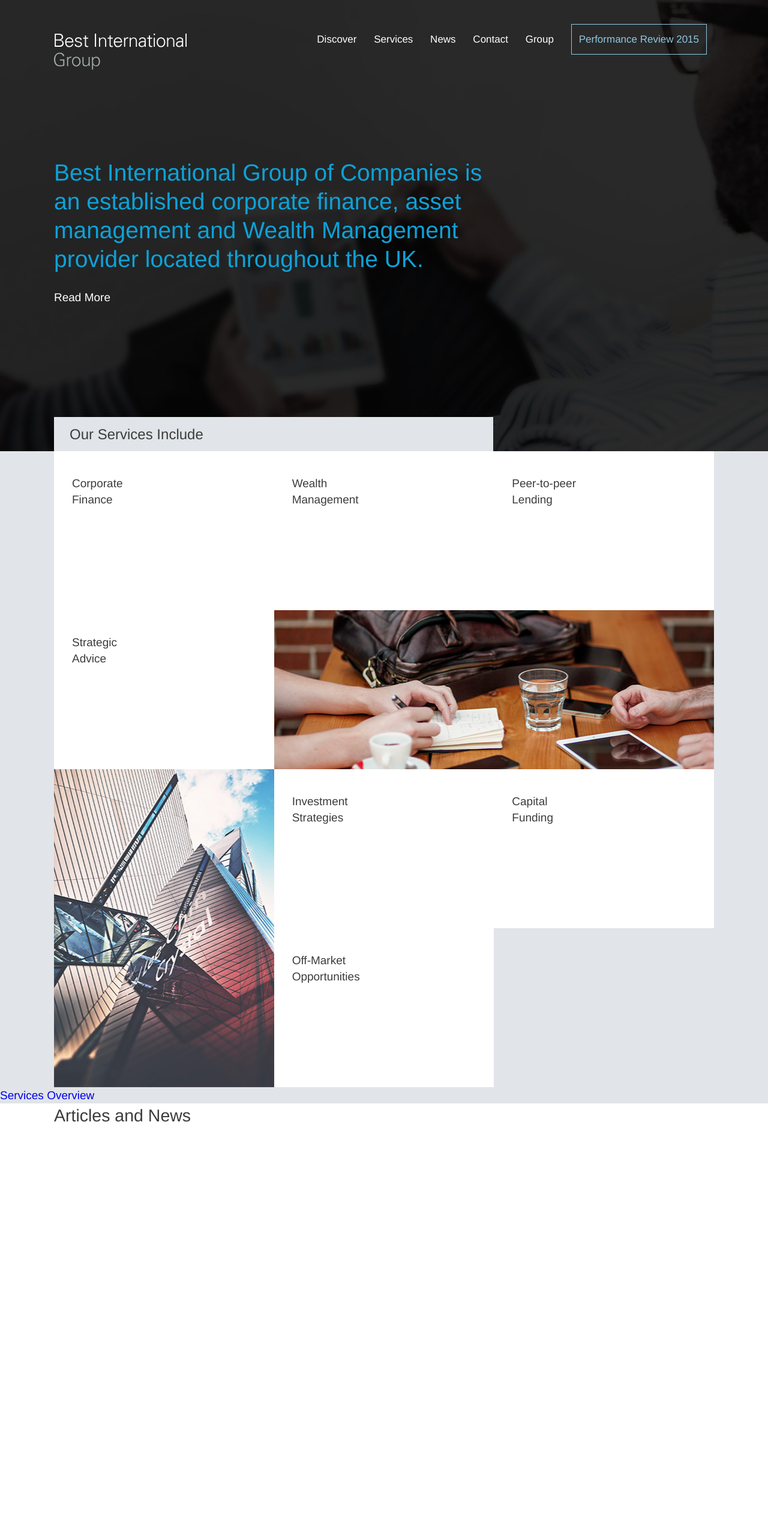
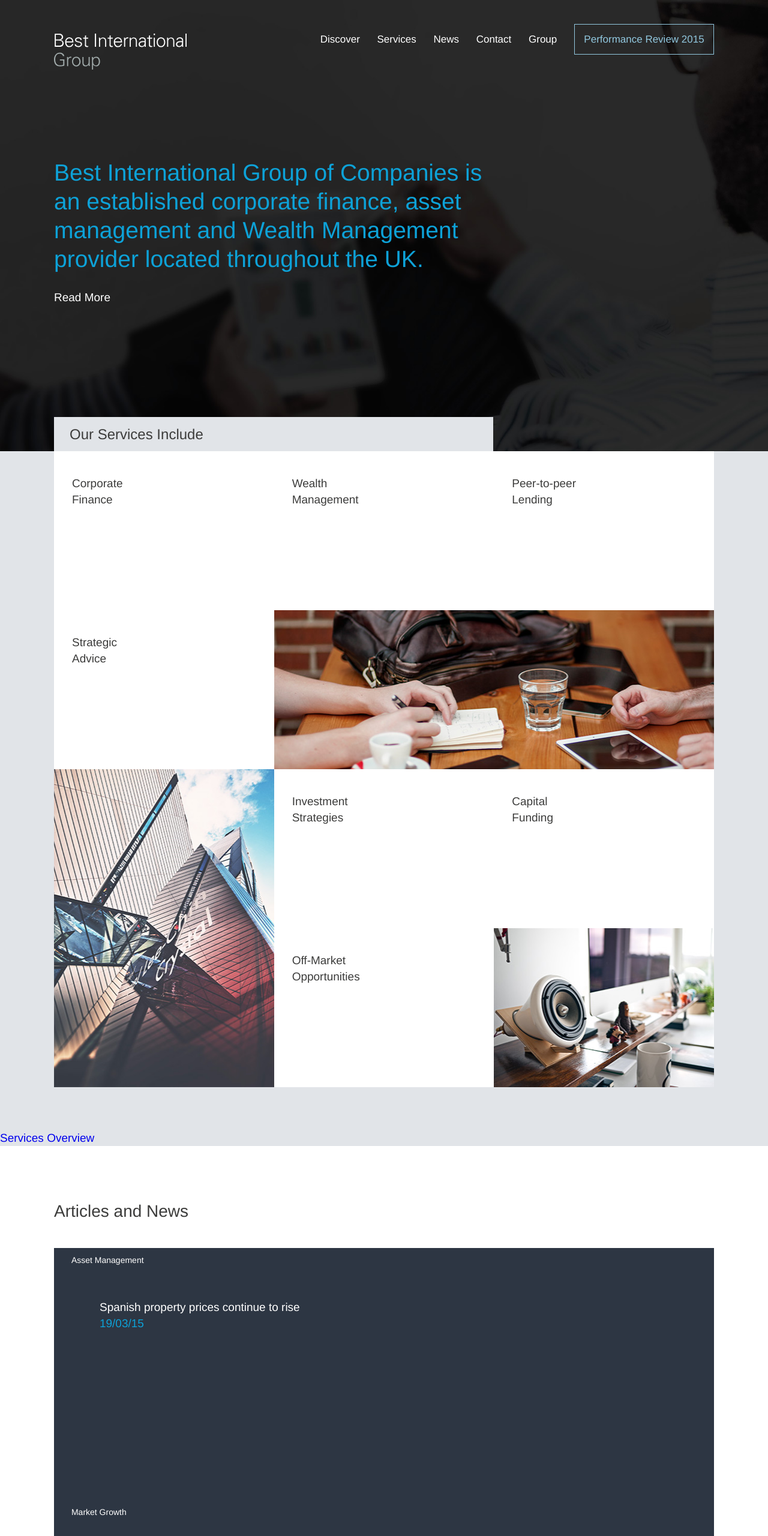
Before and after one commit to lsatdown/best-i, a website: page index.html in a window 1280 px wide. Shown: the top 2560 px of the page at 60% size. Before the commit the page ends 1903 px from the top, so only its background shows below. Drawn offline with nearby package versions, Linux system fonts and the light colour scheme; files that its build step writes are made by us from their sources; a script that the page names is missing; files whose address does not match are found by name.

Commit message:
Added markup for articles section, carousel and added styling.

```diff
--- a/index.html
+++ b/index.html
@@ -69,7 +69,7 @@
                             <li class="grid__column"><a href="#">Investment <br>Strategies</a></li>
                             <li class="grid__column"><a href="#">Capital <br>Funding</a></li>
                             <li class="grid__column"><a href="#">Off-Market <br>Opportunities</a></li>
-                            <li class="grid__column grid__column--image signage"></li>
+                            <li class="grid__column grid__column--image office"></li>
                         </ul>
 
                     </div>
@@ -82,14 +82,45 @@
 
                     <div class="articles__inner container">
 
-                        <h2>Articles and News</h2>
+                        <h2 class="articles__title">Articles and News</h2>
 
-                        <div class="post-carousel posts" id="post-carousel">
+                        <div class="post-carousel-container">
+                            <div class="post-carousel posts" id="post-carousel">
 
-                            <div class="posts__item"></div>
-                            <div class="posts__item"></div>
-                            <div class="posts__item"></div>
+                                <div class="post-carousel__item">
+                                    <a href="#" title="Spanish property prices continue to rise">
+                                        <p class="post-category">Asset Management</p>
+                                        <div class="post-thumbnail"></div>
+                                        <header class="post-header">
+                                            <h3 class="post-title">Spanish property prices continue to rise</h3>
+                                            <time class="post-timestamp" datetime="">19/03/15</time>
+                                        </header>
+                                    </a>
+                                </div>
 
+                                <div class="post-carousel__item">
+                                    <a href="#" title="High rental yields investors to Dubai">
+                                        <p class="post-category">Market Growth</p>
+                                        <div class="post-thumbnail"></div>
+                                        <header class="post-header">
+                                            <h3 class="post-title">High rental yields investors to Dubai</h3>
+                                            <time class="post-timestamp" datetime="">17/03/15</time>
+                                        </header>
+                                    </a>
+                                </div>
+
+                                <div class="post-carousel__item">
+                                    <a href="#" title="Average UK property priceshare set to rise by up to 25 per cent">
+                                        <p class="post-category">Asset Management</p>
+                                        <div class="post-thumbnail"></div>
+                                        <header class="post-header">
+                                            <h3 class="post-title">Average UK property priceshare set to rise by up to 25 per cent</h3>
+                                            <time class="post-timestamp" datetime="">11/03/15</time>
+                                        </header>
+                                    </a>
+                                </div>
+
+                            </div>
                         </div>
 
                     </div>
--- a/scripts/all.js
+++ b/scripts/all.js
@@ -3,16 +3,17 @@
 var $ = require('jQuery');
 var owl = require('owlCarousel');
 
-$('#posts-carousel').owlCarousel({
-    items: 1,
+$('#post-carousel').owlCarousel({
     loop: true,
     reponsiveClass: true,
+    autoplay: true,
     responsive: {
         0: {
             items: 1,
         },
         800: {
             items: 3,
+            dots: false,
         }
     }
 });
--- a/styles/generic/_typography.scss
+++ b/styles/generic/_typography.scss
@@ -18,6 +18,7 @@
     @include type-setting(19, 27);
     color: color-fetch(dark-grey);
     @include cleartext();
+    text-rendering: optimizeLegibility;
 }
 
 a {
--- a/styles/layout/_header.scss
+++ b/styles/layout/_header.scss
@@ -69,6 +69,7 @@
     .main-navigation {
         @include type-setting(17, 25, 19);
         float: right;
+        width: percentage(732/1100);
     }
 
     .navigation-list {
@@ -78,19 +79,34 @@
 
     .navigation-list__item {
         display: inline-block;
+        padding: 0 percentage(12/732);
 
         a {
-            padding: 0 12px;
+            transition: 0.3s ease;
+
+            &:hover {
+                color: color-fetch(sky-blue);
+            }
         }
 
         &--cta {
+            padding: 0 0 0 percentage(12/732);
+            width: percentage(245/732);
 
             a {
-                padding: 12px;
-                margin: -12px 12px 0;
+                padding: relative-sizing(12) 0;
+                margin: -12px 0 0;
                 color: color-fetch(turqoise);
                 border: 1px solid currentcolor;
                 display: inline-block;
+                width: 100%;
+                text-align: center;
+
+                &:hover {
+                    color: color-fetch(white);
+                    background: color-fetch(sky-blue);
+                    border-color: color-fetch(sky-blue);
+                }
             }
 
         }
--- a/styles/layout/_main.scss
+++ b/styles/layout/_main.scss
@@ -17,7 +17,7 @@
 }
 
 .grid {
-    margin-top: relative-sizing(-48);
+    margin: relative-sizing(-48) 0 relative-sizing(51);
 }
 
 .grid__column {
@@ -59,12 +59,48 @@
     background: url('../images/office.jpg') center center no-repeat transparent;
 }
 
+.articles__inner {
+    margin-top: relative-sizing(60);
+}
+
+.articles__title {
+    @include type-setting(22, 26, 19);
+    margin-bottom: relative-sizing(60);
+}
+
 .post-carousel {
-
+    margin-bottom: relative-sizing(138);
 }
 
 .post-carousel__item {
     background: color-fetch(darker-grey);
+    height: 420px;
+    display: flex;
+
+    a {
+        color: #fff;
+        flex: 1;
+    }
+
+    .post-category {
+        @include type-setting(14, 41, 19);
+        height: 41px;
+        padding: 0 percentage(12/456);
+    }
+
+    .post-header {
+        padding: relative-sizing(30) percentage(23/456);
+    }
+
+    .post-title {
+        font-size: inherit;
+        line-height: inherit;
+        margin-bottom: 0;
+    }
+
+    .post-timestamp {
+        color: color-fetch(sky-blue);
+    }
 
 }
 
@@ -79,7 +115,7 @@
     }
 
     .grid {
-        margin-top: relative-sizing(-57);
+        margin: relative-sizing(-57) 0 relative-sizing(71);
     }
 
     .grid__column {
@@ -100,4 +136,27 @@
         }
     }
 
+    .articles__inner {
+        margin-top: relative-sizing(90);
+    }
+
+    .articles__title {
+        @include type-setting(28, 38, 19);
+        margin-bottom: relative-sizing(42);
+    }
+
+    .post-carousel-container {
+        // width: auto;
+        margin: 0 -3px relative-sizing(138);
+    }
+
+    .post-carousel__item {
+        border-left: 3px solid #fff;
+        border-right: 3px solid #fff;
+
+        .post-header {
+            padding: relative-sizing(30) percentage(25/362);
+        }
+    }
+
 }
```
